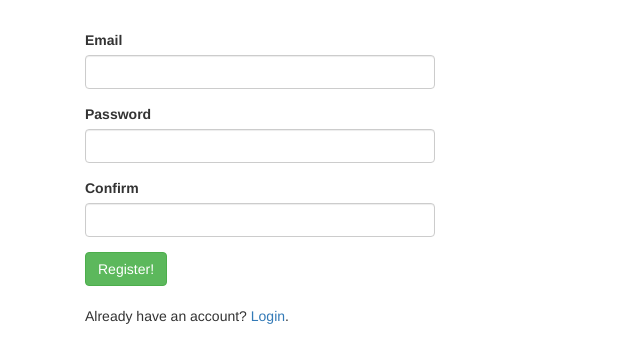
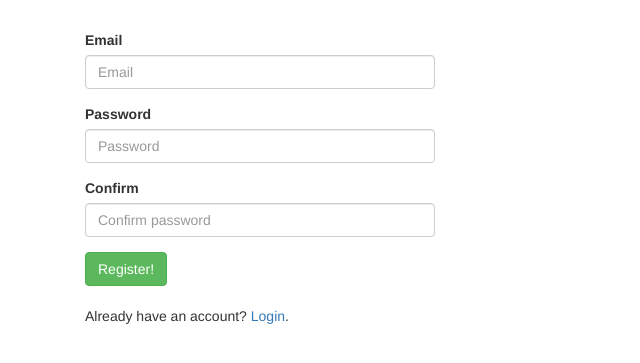
Before and after one commit to GeoGuideProject/geoguide, a Flask app: page /register in a window 1280 px wide. Shown: the part 132-495 px from the top of the page, without its empty margins (0-640 px from the left). Run offline with Flask 2, Linux system fonts and the light colour scheme; some libraries are stand-ins or nearby versions.

Commit message:
Add login and register routines

```diff
--- a/geoguide/client/templates/user/login.html
+++ b/geoguide/client/templates/user/login.html
@@ -15,11 +15,11 @@
 
       <div class="form-group">
         <label for="email">Email</label>
-        <input type="text" class="form-control" id="email" name="email" required>
+        <input type="text" class="form-control" id="email" name="email" placeholder="Email" value="{{ email }}" required>
       </div>
       <div class="form-group">
         <label for="password">Password</label>
-        <input type="password" class="form-control" id="password" name="password" required>
+        <input type="password" class="form-control" id="password" name="password" placeholder="Password" required>
       </div>
 
       <button class="btn btn-success" type="submit">Sign In!</button>
--- a/geoguide/client/templates/user/register.html
+++ b/geoguide/client/templates/user/register.html
@@ -15,15 +15,15 @@
 
       <div class="form-group">
         <label for="email">Email</label>
-        <input type="text" class="form-control" id="email" name="email" required>
+        <input type="text" class="form-control" id="email" name="email" placeholder="Email" required>
       </div>
       <div class="form-group">
         <label for="password">Password</label>
-        <input type="password" class="form-control" id="password" name="password" required>
+        <input type="password" class="form-control" id="password" name="password" placeholder="Password" required>
       </div>
       <div class="form-group">
         <label for="confirm">Confirm</label>
-        <input type="password" class="form-control" id="confirm" name="confirm" required>
+        <input type="password" class="form-control" id="confirm" name="confirm" placeholder="Confirm password" required>
       </div>
 
 
--- a/geoguide/server/user/views.py
+++ b/geoguide/server/user/views.py
@@ -25,36 +25,28 @@ user_blueprint = Blueprint('user', __name__,)
 
 @user_blueprint.route('/register', methods=['GET', 'POST'])
 def register():
-    # form = RegisterForm(request.form)
-    # if form.validate_on_submit():
-    #     user = User(
-    #         email=form.email.data,
-    #         password=form.password.data
-    #     )
-    #     db.session.add(user)
-    #     db.session.commit()
-
-    #     login_user(user)
-
-    #     flash('Thank you for registering.', 'success')
-    #     return redirect(url_for("user.members"))
-
+    if request.method == 'POST':
+        user = User(email=request.form['email'], password=request.form['password'])
+        db.session.add(user)
+        db.session.commit()
+        login_user(user)
+        flash('Thank you for registering.', 'success')
+        return redirect(url_for("geoguide.upload"))
     return render_template('user/register.html')
 
 
 @user_blueprint.route('/login', methods=['GET', 'POST'])
 def login():
-    # form = LoginForm(request.form)
-    # if form.validate_on_submit():
-    #     user = User.query.filter_by(email=form.email.data).first()
-    #     if user and bcrypt.check_password_hash(
-    #             user.password, request.form['password']):
-    #         login_user(user)
-    #         flash('You are logged in. Welcome!', 'success')
-    #         return redirect(url_for('user.members'))
-    #     else:
-    #         flash('Invalid email and/or password.', 'danger')
-    #         return render_template('user/login.html', form=form)
+    if request.method == 'POST':
+        user = User.query.filter_by(email=request.form['email']).first()
+        if user and bcrypt.check_password_hash(
+                user.password, request.form['password']):
+            login_user(user)
+            flash('You are logged in. Welcome!', 'success')
+            return redirect(url_for('geoguide.upload'))
+        else:
+            flash('Invalid email and/or password.', 'danger')
+            return render_template('user/login.html', email=request.form['email'])
     return render_template('user/login.html')
 
 
```
